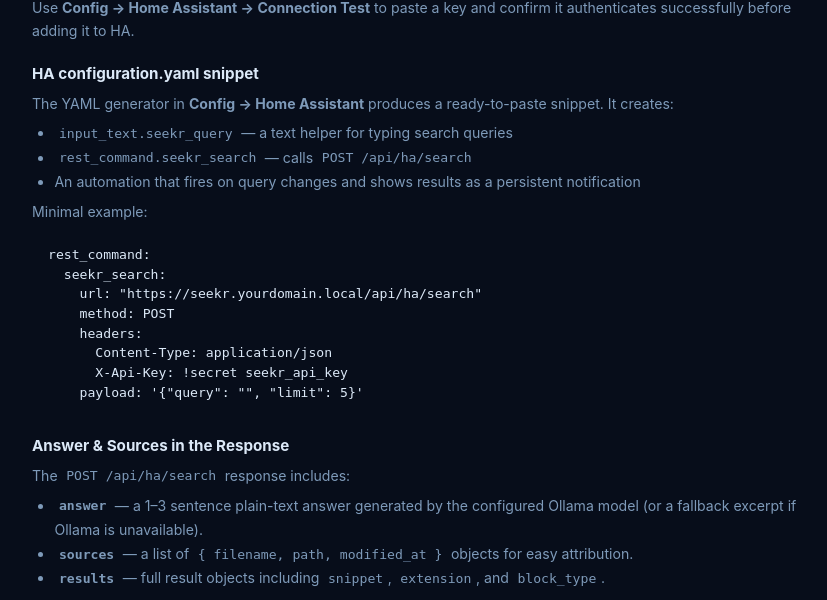
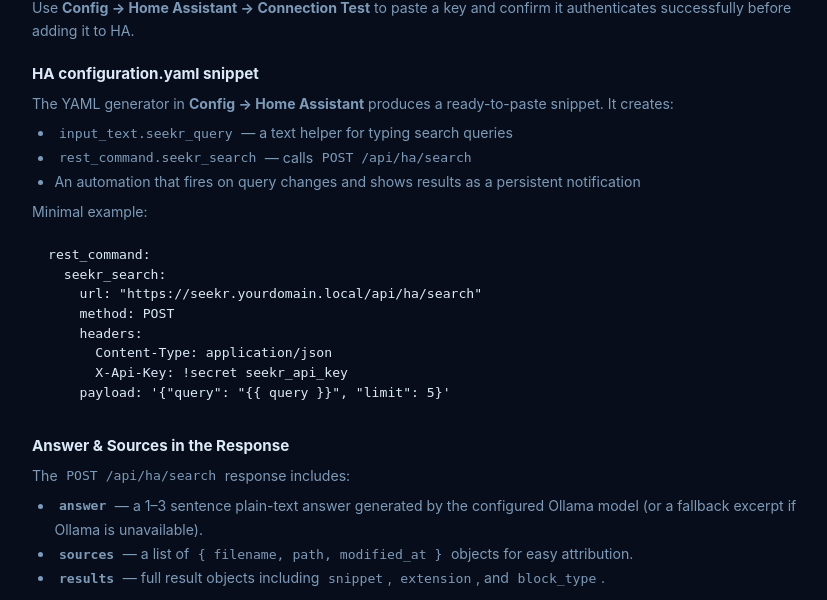
Before and after one commit to harpf/Seekr, a FastAPI app: page /wiki in a window 1280 px wide. Shown: the part 2109-2709 px from the top of the page, without its empty margins (332-1159 px from the left). Run offline with FastAPI, Linux system fonts and the light colour scheme.

Commit message:
fix: escape {{ query }} in wiki rest_command YAML example

```diff
--- a/document_search/web/templates/wiki.html
+++ b/document_search/web/templates/wiki.html
@@ -181,14 +181,14 @@
               <li>An automation that fires on query changes and shows results as a persistent notification</li>
             </ul>
             <p>Minimal example:</p>
-            <pre><code>rest_command:
+            <pre><code>{% raw %}rest_command:
   seekr_search:
     url: "https://seekr.yourdomain.local/api/ha/search"
     method: POST
     headers:
       Content-Type: application/json
       X-Api-Key: !secret seekr_api_key
-    payload: '{"query": "{{ query }}", "limit": 5}'</code></pre>
+    payload: '{"query": "{{ query }}", "limit": 5}'{% endraw %}</code></pre>
 
             <h3 id="ha-answer">Answer &amp; Sources in the Response</h3>
             <p>The <code>POST /api/ha/search</code> response includes:</p>
```
